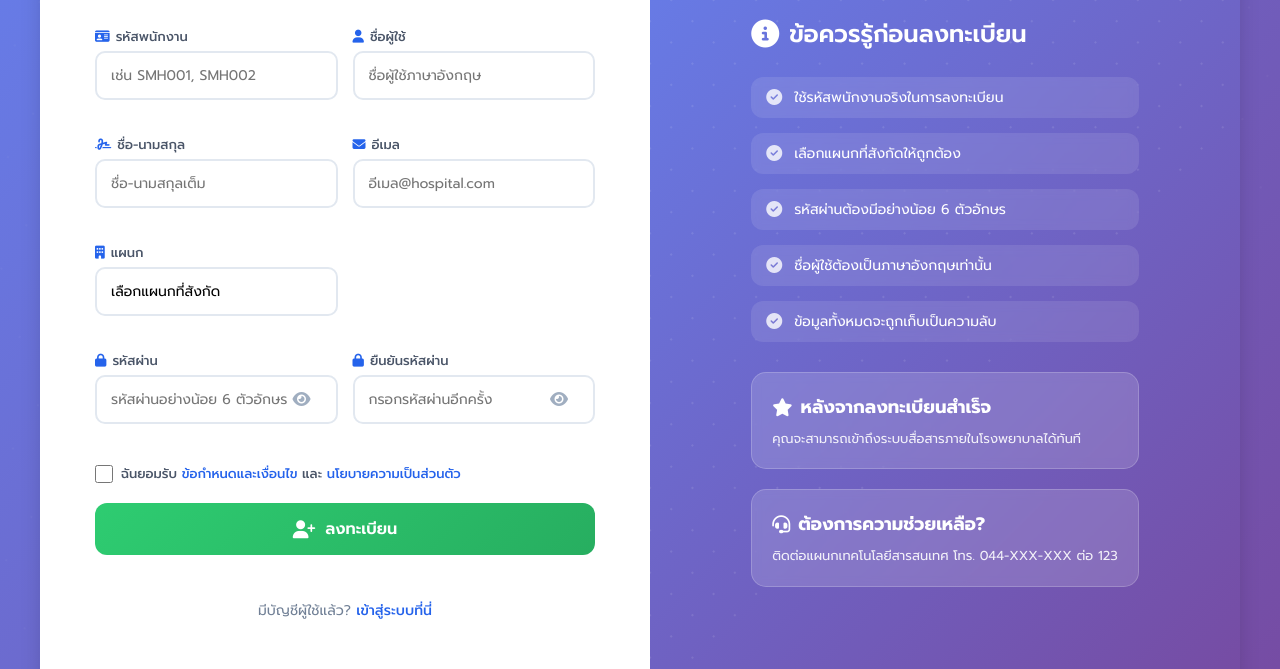
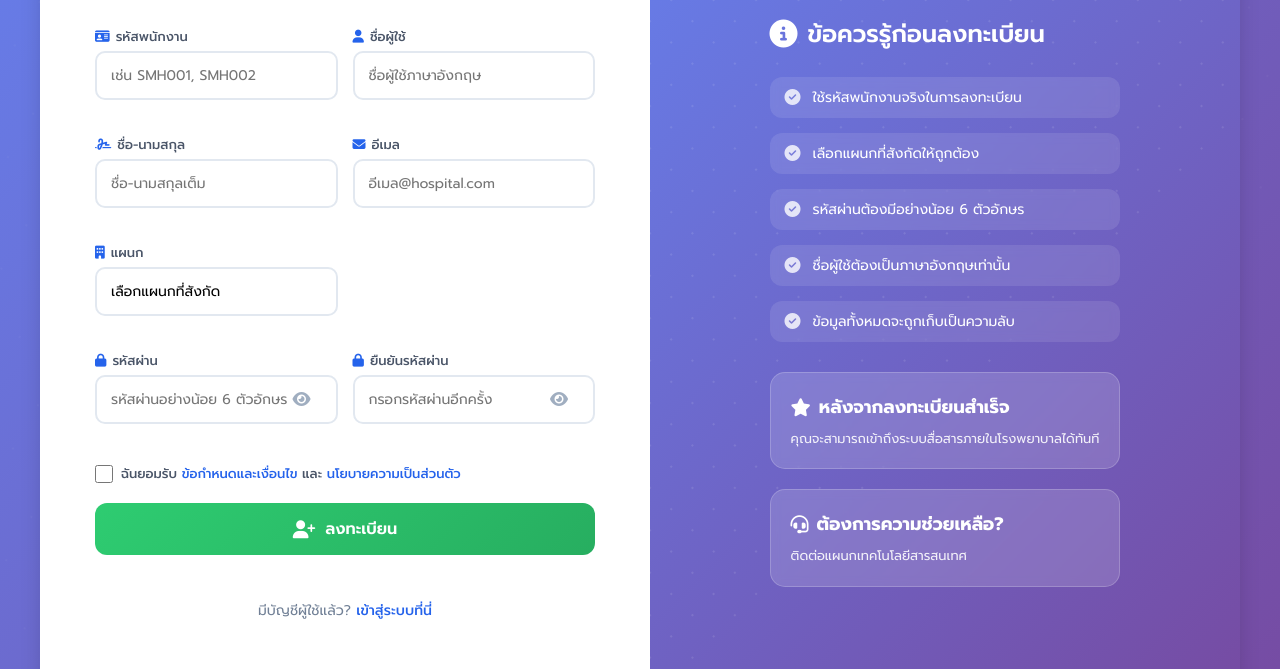
Before and after one commit to 230447/ChatSMHKorat, a website: page public/register.html in a window 1280 px wide. Shown: the part 119-788 px from the top of the page. Drawn offline with Linux system fonts and the light colour scheme; no server answers.

Commit message:
แก้เบอร์

```diff
--- a/public/register.html
+++ b/public/register.html
@@ -741,7 +741,7 @@
 
                 <div class="contact-support">
                     <h4><i class="fas fa-headset"></i> ต้องการความช่วยเหลือ?</h4>
-                    <p>ติดต่อแผนกเทคโนโลยีสารสนเทศ โทร. 044-XXX-XXX ต่อ 123</p>
+                    <p>ติดต่อแผนกเทคโนโลยีสารสนเทศ </p>
                 </div>
             </div>
         </div>
```
